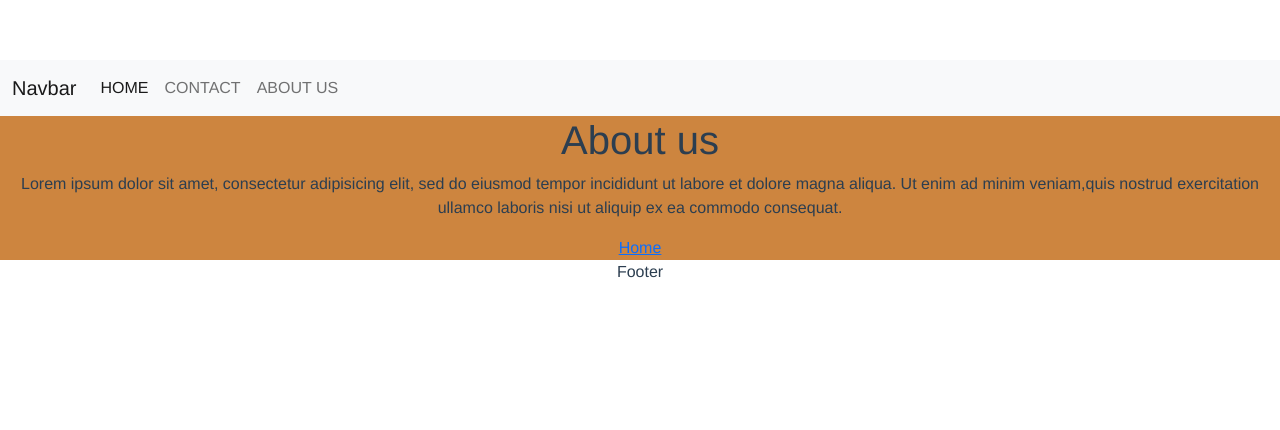
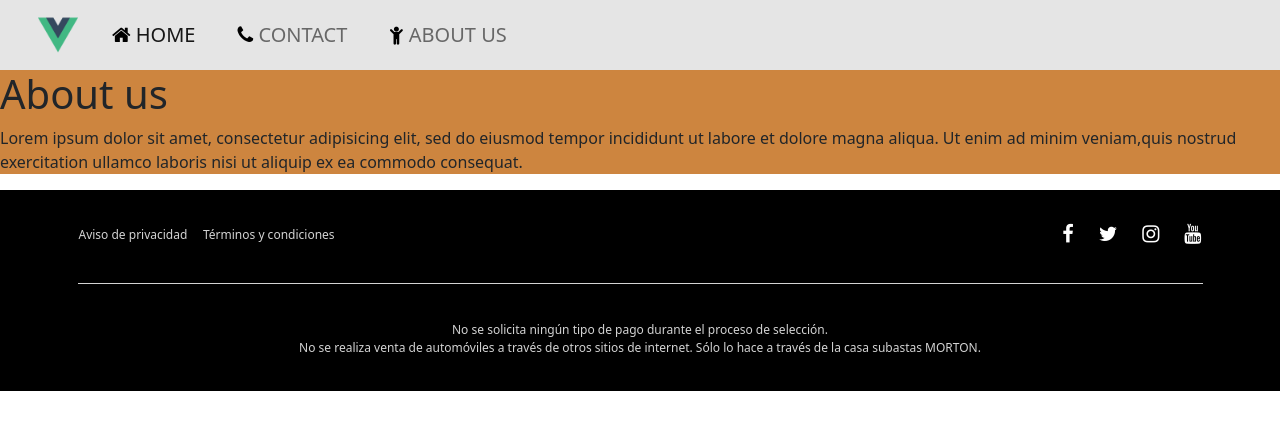
Before and after one commit to GonzalezAlbarranOrlando/demo-01, a Vue app: page /#/aboutus in a window 1280 px wide. Shown: the top 430 px of the page. Built offline with nearby package versions, Linux system fonts and the light colour scheme.

Commit message:
first css

```diff
--- a/src/App.vue
+++ b/src/App.vue
@@ -16,12 +16,8 @@ components: { MyHeader, MyFooter}
 
 
 <style>
-#app {
-  font-family: Avenir, Helvetica, Arial, sans-serif;
-  -webkit-font-smoothing: antialiased;
-  -moz-osx-font-smoothing: grayscale;
-  text-align: center;
-  color: #2c3e50;
-  margin-top: 60px;
-}
+  /*Font Awesome Web Application Icons */
+  @import 'https://cdnjs.cloudflare.com/ajax/libs/font-awesome/4.7.0/css/font-awesome.min.css';
+  /*My css file(s)*/
+  @import '@/assets/css/styles.css';
 </style>
--- /dev/null
+++ b/src/assets/css/styles.css
@@ -0,0 +1,26 @@
+.example{
+    background-color: aqua;
+}
+
+.bg-my-primary{
+    background-color: #E5E5E5;
+}
+
+.header-text {
+    font-size: 20px;
+    height: 70px;
+    padding-left: 90px;
+  }
+
+.footer-text{
+    text-align: center;
+    color: lightgray;
+    background-color: black;
+    font-size: 12px;
+    padding: 15px;
+}
+
+.center-table {
+    margin-left: auto;
+    margin-right: auto;
+  }
--- a/src/components/MyFooter.vue
+++ b/src/components/MyFooter.vue
@@ -1,5 +1,43 @@
 <template>
-    Footer
+    <div class="footer-text">
+        <table style="width: 90%;" class="center-table">
+
+                <tr style="border-bottom: 1px solid lightgray;">
+                    <td style="text-align: left; ">
+                        <br/>
+                        Aviso de privacidad&nbsp;&nbsp;&nbsp;&nbsp;&nbsp;Términos y condiciones
+                        <br/>
+                        <br/>
+                        <br/>
+                    </td>
+                    <td style="text-align: right;">
+                        <br/>
+                            <i class="fa fa-facebook" style="font-size:20px; color:white"></i>&nbsp;&nbsp;&nbsp;&nbsp;&nbsp;&nbsp;&nbsp;
+                            <i class="fa fa-twitter" style="font-size:20px; color:white"></i>&nbsp;&nbsp;&nbsp;&nbsp;&nbsp;&nbsp;&nbsp;
+                            <i class="fa fa-instagram" style="font-size:20px; color:white"></i>&nbsp;&nbsp;&nbsp;&nbsp;&nbsp;&nbsp;&nbsp;
+                            <i class="fa fa-youtube" style="font-size:20px; color:white"></i>
+                        <br/>
+                        <br/>
+                        <br/>
+                    </td>
+                </tr>
+
+                <tr>
+                    <td colspan="2">
+                        <br/>
+                        <br/>
+                        No se solicita ningún tipo de pago durante el proceso de selección. <br/>
+                        No se realiza venta de automóviles a través de otros sitios de internet. Sólo lo hace a través de la casa subastas MORTON.
+                        <br/>
+                        <br/>
+                    </td>
+                </tr>
+
+
+        </table>
+
+
+    </div>
 </template>
 
 <script>
--- a/src/components/MyHeader.vue
+++ b/src/components/MyHeader.vue
@@ -1,26 +1,45 @@
 <template>
 
-<nav class="navbar navbar-expand-lg bg-light">
+<nav class="navbar navbar-expand-lg bg-my-primary header-text">
   <div class="container-fluid">
-    <a class="navbar-brand" href="#">Navbar</a>
+    <!--Logo-->
+    <router-link class="nav-link active" aria-current="page" to="/">
+        &nbsp;&nbsp;&nbsp;&nbsp;
+        <img src="@/assets/logo.png" alt="" width="40" height=""/>
+    </router-link>
+    <!--Navbar toggler-->
     <button class="navbar-toggler" type="button" data-bs-toggle="collapse" data-bs-target="#navbarNav" aria-controls="navbarNav" aria-expanded="false" aria-label="Toggle navigation">
       <span class="navbar-toggler-icon"></span>
     </button>
+    <!--Navbar-->
     <div class="collapse navbar-collapse" id="navbarNav">
       <ul class="navbar-nav">
         <li class="nav-item">
-          <router-link class="nav-link active" aria-current="page" to="/">HOME</router-link>
+            <router-link class="nav-link active" aria-current="page" to="/">
+                &nbsp;&nbsp;&nbsp;&nbsp;
+                <i class="fa fa-home" style="font-size:20px; color:black"></i>
+                HOME
+            </router-link>
         </li>
         <li class="nav-item">
-          <router-link class="nav-link" to="/contact">CONTACT</router-link>
+            <router-link class="nav-link" to="/contact">
+                &nbsp;&nbsp;&nbsp;&nbsp;
+                <i class="fa fa-phone" style="font-size:20px; color:black"></i>
+                CONTACT
+            </router-link>
         </li>
         <li class="nav-item">
-            <router-link class="nav-link" to="/aboutus">ABOUT US</router-link>
+            <router-link class="nav-link" to="/aboutus">
+                &nbsp;&nbsp;&nbsp;&nbsp;
+                <i class="fa fa-child" style="font-size:20px; color:black"></i>
+                ABOUT US
+            </router-link>
         </li>
       </ul>
     </div>
   </div>
 </nav>
+
 
 </template>
 
--- a/src/components/pages/AboutUs.vue
+++ b/src/components/pages/AboutUs.vue
@@ -2,7 +2,6 @@
     <div style="background-color: peru;">
         <h1>About us</h1>
         <p>{{message}}</p>
-        <router-link to="/">Home</router-link>
     </div>
 </template>
 
--- a/src/components/pages/Contact.vue
+++ b/src/components/pages/Contact.vue
@@ -2,7 +2,6 @@
     <div style="background-color: goldenrod;">
         <h1>Contact</h1>
         <p>{{message}}</p>
-        <router-link to="/">Home</router-link>
     </div>
 </template>
 
```
Lines whose indentation alone changed are shown as unchanged.
